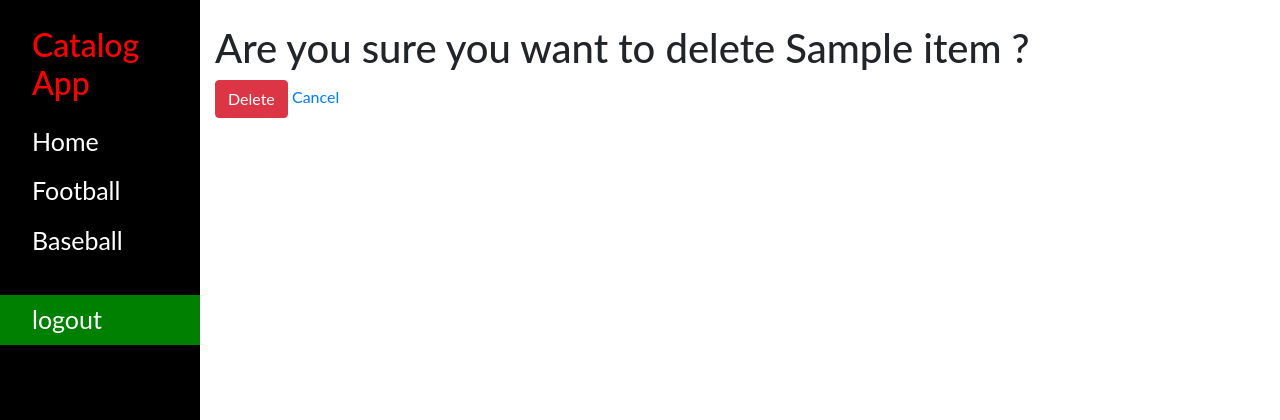
After one commit to zach-col/itemCatalog, a Flask app: page /catalog/1/1/delete/ in a window 1280 px wide. The commit adds this page. Shown: the top 420 px of the page. Run offline with Flask 2, Linux system fonts and the light colour scheme; tables that the repository leaves empty hold one stand-in row (values such as "Sample post"); some libraries are stand-ins or nearby versions.

Commit message:
Add delete functionality to catalog items

```diff
--- a/application.py
+++ b/application.py
@@ -97,6 +97,17 @@ def catalogEditItem(catalog_id, catalog_item_id):
     else:
         return render_template('catalogEditItem.html', catalogs = catalogs, editItem = editItem)
 
+# delete catalog item
+@app.route('/catalog/<int:catalog_id>/<int:catalog_item_id>/delete/', methods=['GET','POST'])
+def catalogDeleteItem(catalog_id, catalog_item_id):
+    # list for nav menu
+    catalogs = session.query(Catalog).all()
+    deleteItem = session.query(CatalogItem).filter_by(catalog_id = catalog_id, id = catalog_item_id).one()
+    if request.method == 'POST':
+        session.delete(deleteItem)
+        session.commit()
+        return redirect(url_for('catalogItems', catalog_id = catalog_id))
+    return render_template('catalogDeleteItem.html', catalogs = catalogs, deleteItem = deleteItem)
 
 
 
--- /dev/null
+++ b/templates/catalogDeleteItem.html
@@ -0,0 +1,8 @@
+{% extends "login.html" %}
+{% block body %}
+<h1>Are you sure you want to delete {{ deleteItem.name }} ?</h1>
+<form action="{{ url_for('catalogDeleteItem', catalog_id = deleteItem.catalog_id, catalog_item_id = deleteItem.id ) }}" method="post">
+  <input type="submit" value="Delete" class="btn btn-danger">
+  <a href="{{url_for('catalogItems', catalog_id = deleteItem.catalog_id)}}">Cancel</a>
+</form>
+{% endblock %}
--- a/templates/catalogEditItem.html
+++ b/templates/catalogEditItem.html
@@ -1,6 +1,6 @@
 {% extends "login.html" %}
 {% block body %}
-  <form action="#" method="post" class="form-horizontal">
+  <form action="{{ url_for('catalogEditItem', catalog_id = editItem.catalog.id, catalog_item_id = editItem.id) }}" method="post" class="form-horizontal">
     <div class="form-group">
       <label class="control-label col-sm-2" for="name">Name:</label>
 
--- a/templates/catalogItemInfoIn.html
+++ b/templates/catalogItemInfoIn.html
@@ -2,5 +2,7 @@
 {% block body %}
 <h1>{{ catalogItem.name }}</h1>
 <p>{{ catalogItem.description }}</p>
-<a href="{{url_for('catalogEditItem', catalog_id = catalogItem.catalog.id, catalog_item_id = catalogItem.id )}}">Edit</a></br><a href="#">Delete</a>
+<a href="{{url_for('catalogEditItem', catalog_id = catalogItem.catalog.id, catalog_item_id = catalogItem.id )}}">Edit</a>
+</br>
+<a href="{{url_for('catalogDeleteItem', catalogs = catalogs, catalog_id = catalogItem.catalog.id, catalog_item_id = catalogItem.id)}}">Delete</a>
 {% endblock %}
```
Also changed, not shown: catalog.db.
